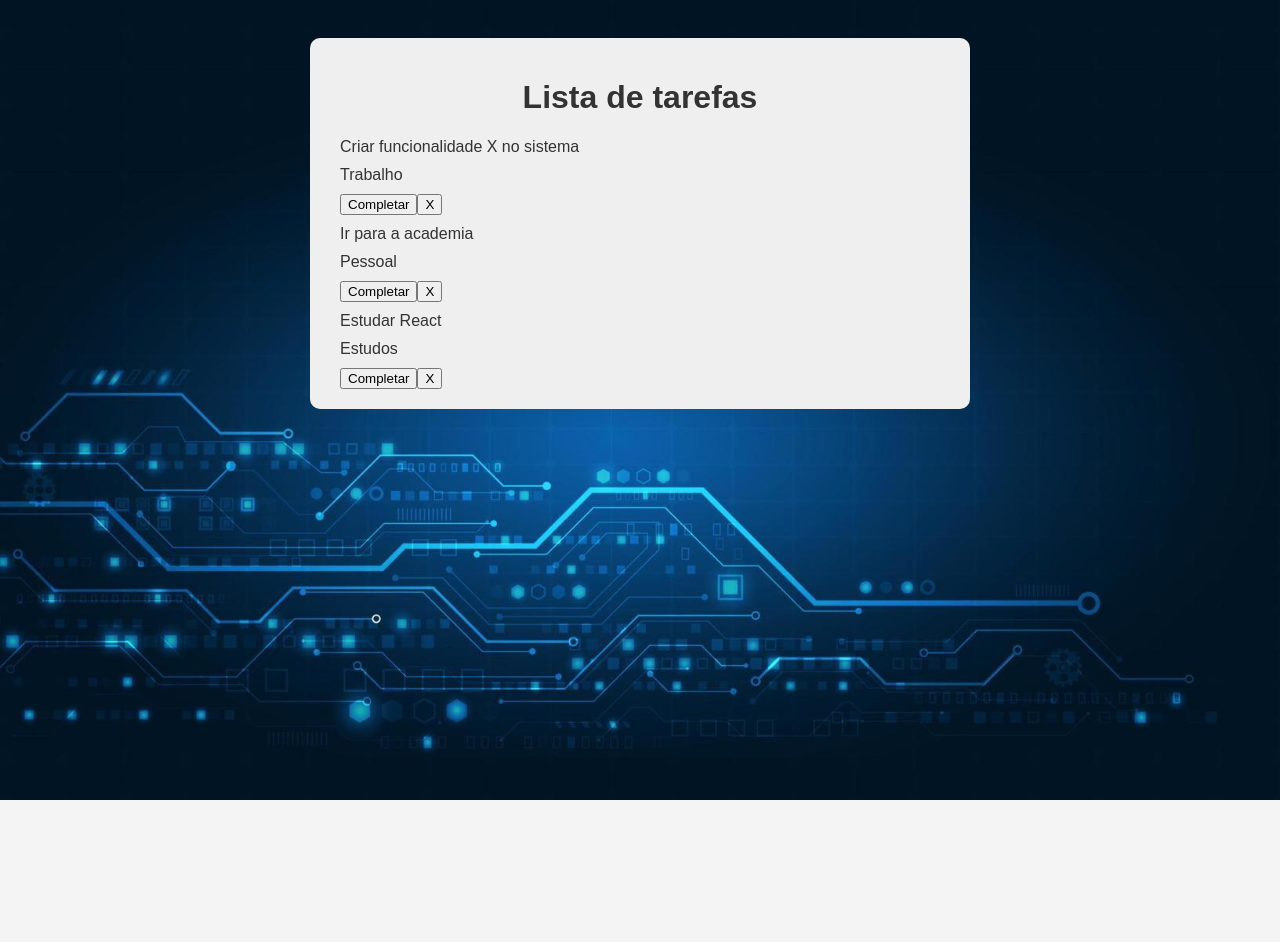
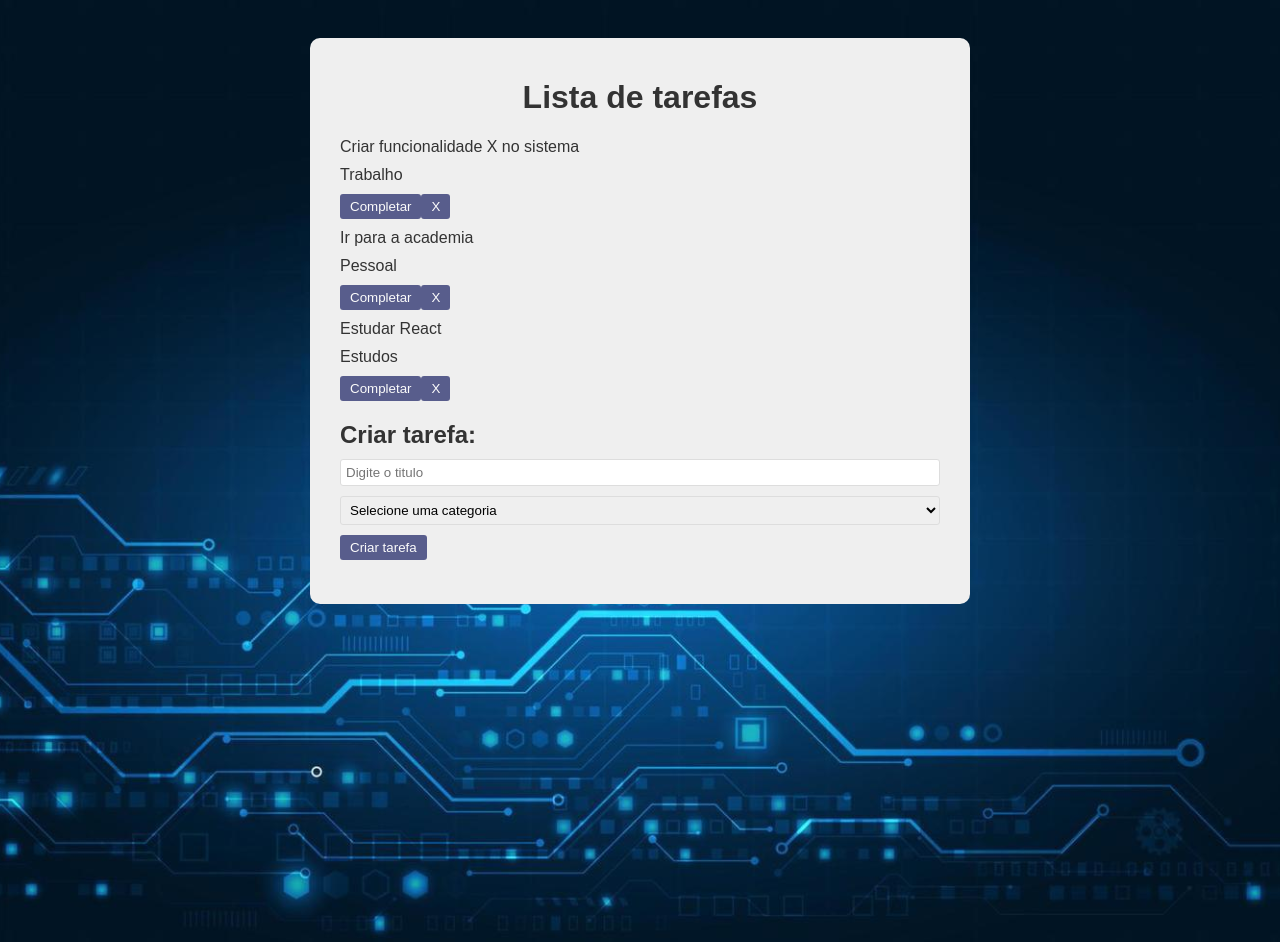
Before and after one commit to eduardobnhr/Todolist-react, a React (Vite) app in the folder todo/: page / in a window 1280 px wide. Before the commit the page ends 800 px from the top, so only its background shows below. Built offline with nearby package versions, Linux system fonts and the light colour scheme.

Commit message:
add component Todoform

```diff
--- a/todo/src/App.css
+++ b/todo/src/App.css
@@ -28,3 +28,26 @@ p{
 input{
   box-sizing: border-box;
 }
+button{
+  background-color: #333974;
+  color: #fff;
+  padding: 5px 10px;
+  border: none;
+  border-radius: 3px;
+  cursor: pointer;
+  opacity: .8;
+  transition: .3s;
+}
+button:hover{
+  opacity: 1;
+}
+.todo-form{
+  padding-bottom: 1.5rem;
+}
+input, select {
+  padding: 5px;
+  margin-bottom: 10px;
+  border: 1px solid #DDD;
+  border-radius: 3px;
+  width: 100%;
+}
--- a/todo/src/App.jsx
+++ b/todo/src/App.jsx
@@ -1,5 +1,7 @@
 import { useState } from 'react';
+import Todo from './components/Todo';
 import './App.css';
+import TodoForm from './components/TodoForm';
 
 
 function App() {
@@ -24,18 +26,10 @@ function App() {
       <h1>Lista de tarefas</h1>
       <div className="todo-list">
         {todos.map((todo) => (
-          <div className="todo">
-            <div className="content">
-              <p>{todo.text}</p>
-              <p className="category">{todo.category}</p>
-            </div>
-            <div>
-              <button>Completar</button>
-              <button>X</button>
-            </div>
-          </div>
+          <Todo todo ={todo} />
         ))}
       </div>
+      <TodoForm />
     </div>
   );
 
--- /dev/null
+++ b/todo/src/components/Todo.jsx
@@ -0,0 +1,20 @@
+import React from 'react'
+
+const Todo = ({ todo }) => {
+    return (
+        <div className="todo">
+            <div className="content">
+                <p>{todo.text}</p>
+                <p className="category">{todo.category}</p>
+            </div>
+            <div>
+                <button>Completar</button>
+                <button>X</button>
+            </div>
+        </div>
+    );
+};
+
+
+
+export default Todo
--- /dev/null
+++ b/todo/src/components/TodoForm.jsx
@@ -0,0 +1,20 @@
+import React from 'react'
+
+function TodoForm() {
+  return (
+  <div className="todo-form">
+    <h2>Criar tarefa: </h2>
+    <form>
+        <input type="text" placeholder="Digite o titulo"/>
+        <select>
+            <option value="">Selecione uma categoria</option>
+            <option value="Trabalho">Trabalho</option>
+            <option value="Pessoal">Pessoal</option>
+            <option value="Estudos">Estudos</option>
+        </select>
+        <button type="submit">Criar tarefa</button>
+    </form>
+  </div>)
+};
+
+export default TodoForm
```
